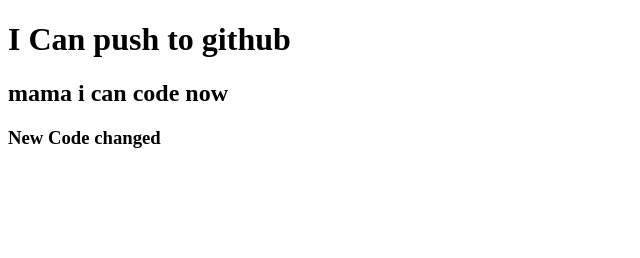
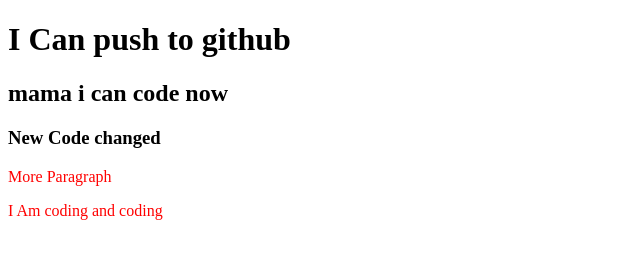
Before and after one commit to sakib236160/my-second-repo, a plain HTML site: page index.html in a window 1280 px wide. Shown: the whole page, without its empty margins (0-640 px from the left). Drawn offline with Linux system fonts and the light colour scheme.

Commit message:
styles added

```diff
--- a/index.html
+++ b/index.html
@@ -5,10 +5,13 @@
     <meta http-equiv="X-UA-Compatible" content="IE=edge">
     <meta name="viewport" content="width=device-width, initial-scale=1.0">
     <title>My second github repo</title>
+    <link rel="stylesheet" href="style.css">
 </head>
 <body>
     <h1>I Can push to github </h1>
     <h2>mama i can code now</h2>
     <h3>New Code changed</h3>
+    <p>More Paragraph</p>
+    <p>I Am coding and coding</p>
 </body>
 </html>
--- /dev/null
+++ b/style.css
@@ -0,0 +1,3 @@
+p{
+    color: red;
+}
```
